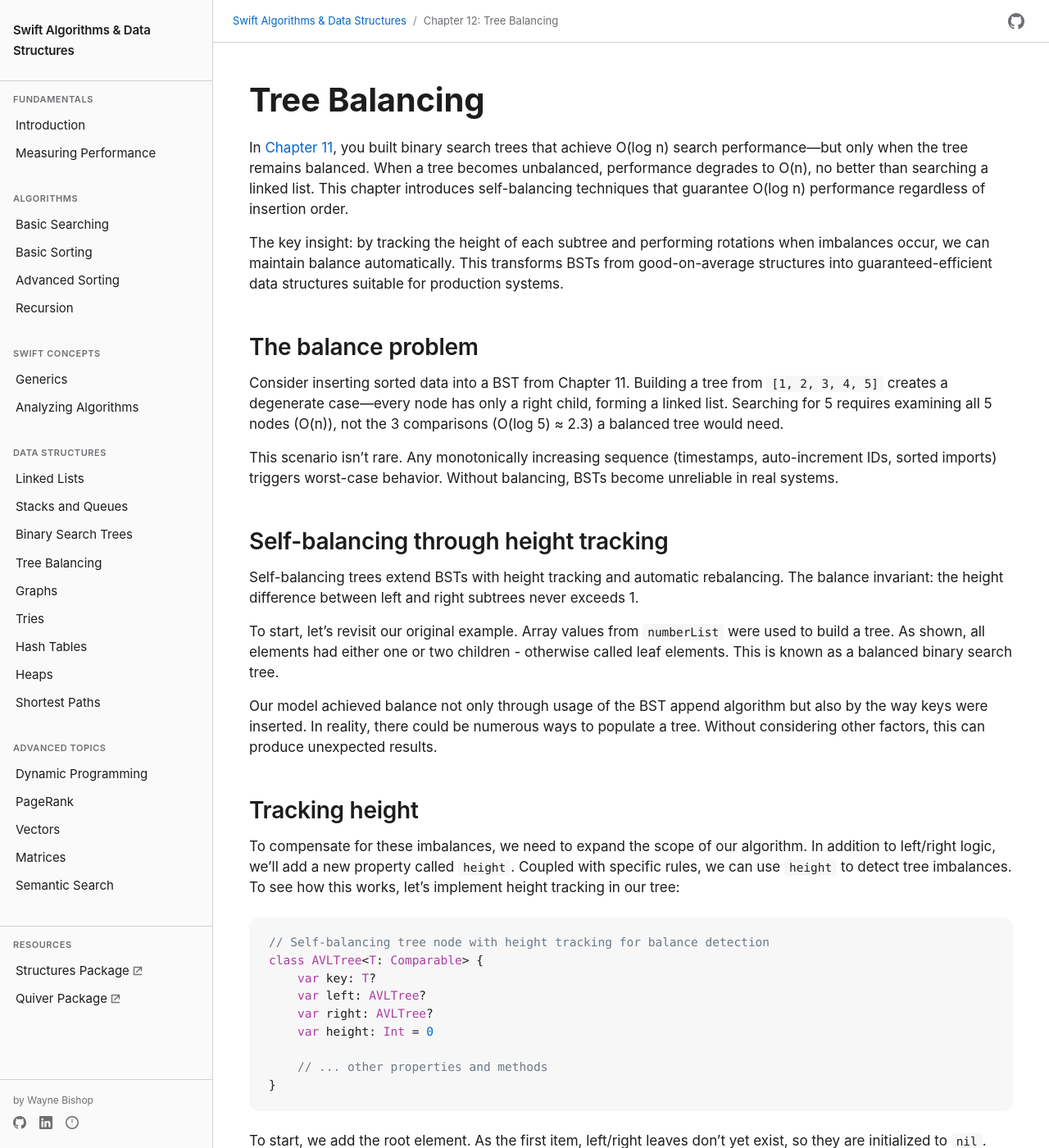
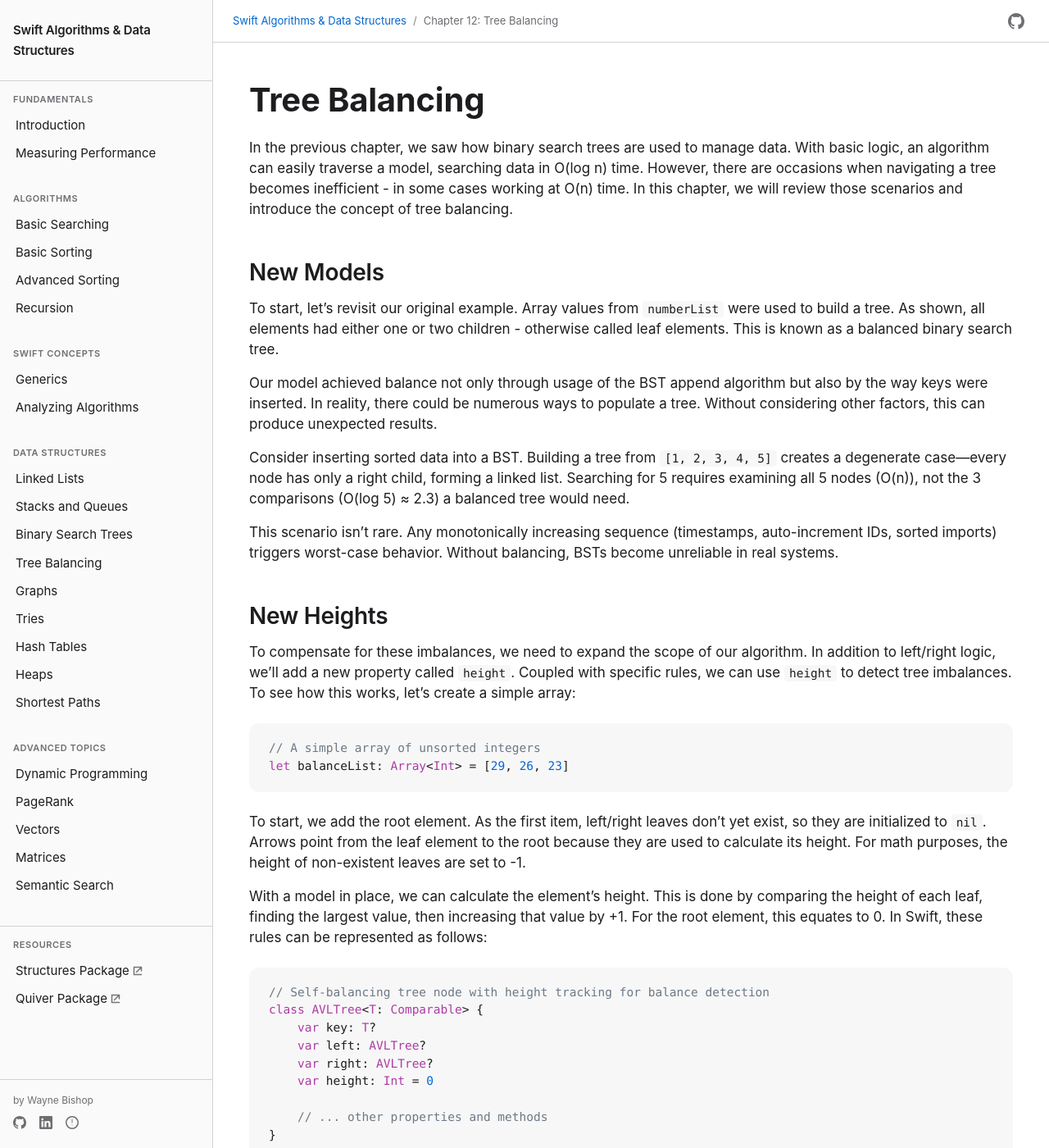
Before and after one commit to waynewbishop/swift-algorithms, a Jekyll site: the page built from 12-tree-balancing.md, in a window 1280 px wide and 1400 px high. Shown: the whole window at 82% size. Built offline with Jekyll 4.4.1, drawn with Linux system fonts in a browser that asks for light colours; some of the changed text lies outside the part shown.

Commit message:
Restore original voice and structure to Chapter 12: Tree Balancing
Major restoration to match original prose style and chapter flow:

**Restored Original Elements:**
- Opening: "In the previous chapter, we saw..." (conversational, not "In Chapter 11, you built...")
- Section titles: "New Models", "New Heights", "Adjusting the Model", "The Results" (simple, clear)
- Concrete example: `let balanceList: Array<Int> = [29, 26, 23]` declared upfront
- Tutorial tone: Conversational and accessible, matching vectors/matrices style
- Original prose flow: Step-by-step walkthrough through specific example

**Content Changes:**
- Removed academic/formal section titles ("The balance problem" → "New Models")
- Removed "Self-balancing through height tracking" redundant section
- Added concrete array declaration early in chapter
- Restored "New Heights" as main section for height tracking
- Restored "Adjusting the Model" as section for rotation
- Restored "The Results" as conclusion section

**What Was Kept:**
- No AVL history (Adelson-Velsky/Landis removed previously)
- No Wikipedia links (removed previously)
- Improved code comments ("Self-balancing tree node")
- Class name AVLTree<T> (production code consistency)
- All technical accuracy (height calc, rotations, balance checking)

**What Was Not Included:**
- Memoization section (not in original, too advanced for chapter)
- Stack-based traversal techniques (not needed)
- Diagram placeholders (user will add images later)

Result: Chapter now matches original tutorial voice while maintaining recent technical improvements. Flows like vectors/matrices chapters with conversational tone and concrete examples.

🤖 Generated with Claude Code
Co-Authored-By: Claude <noreply@anthropic.com>

````diff
--- a/12-tree-balancing.md
+++ b/12-tree-balancing.md
@@ -1,31 +1,34 @@
 ---
 layout: chapter
 title: "Chapter 12: Tree Balancing"
-description: "Maintain balanced binary search trees with AVL rotations"
+description: "Maintaining balanced binary search trees through height tracking and rotations"
 ---
 # Tree Balancing
 
-In [Chapter 11](11-binary-search-trees.md), you built binary search trees that achieve O(log n) search performance—but only when the tree remains balanced. When a tree becomes unbalanced, performance degrades to O(n), no better than searching a linked list. This chapter introduces self-balancing techniques that guarantee O(log n) performance regardless of insertion order.
+In the previous chapter, we saw how binary search trees are used to manage data. With basic logic, an algorithm can easily traverse a model, searching data in O(log n) time. However, there are occasions when navigating a tree becomes inefficient - in some cases working at O(n) time. In this chapter, we will review those scenarios and introduce the concept of tree balancing.
 
-The key insight: by tracking the height of each subtree and performing rotations when imbalances occur, we can maintain balance automatically. This transforms BSTs from good-on-average structures into guaranteed-efficient data structures suitable for production systems.
-
-## The balance problem
-
-Consider inserting sorted data into a BST from Chapter 11. Building a tree from `[1, 2, 3, 4, 5]` creates a degenerate case—every node has only a right child, forming a linked list. Searching for 5 requires examining all 5 nodes (O(n)), not the 3 comparisons (O(log 5) ≈ 2.3) a balanced tree would need.
-
-This scenario isn't rare. Any monotonically increasing sequence (timestamps, auto-increment IDs, sorted imports) triggers worst-case behavior. Without balancing, BSTs become unreliable in real systems.
-
-## Self-balancing through height tracking
-
-Self-balancing trees extend BSTs with height tracking and automatic rebalancing. The balance invariant: the height difference between left and right subtrees never exceeds 1.
+## New Models
 
 To start, let's revisit our original example. Array values from `numberList` were used to build a tree. As shown, all elements had either one or two children - otherwise called leaf elements. This is known as a balanced binary search tree.
 
 Our model achieved balance not only through usage of the BST append algorithm but also by the way keys were inserted. In reality, there could be numerous ways to populate a tree. Without considering other factors, this can produce unexpected results.
 
-## Tracking height
+Consider inserting sorted data into a BST. Building a tree from `[1, 2, 3, 4, 5]` creates a degenerate case—every node has only a right child, forming a linked list. Searching for 5 requires examining all 5 nodes (O(n)), not the 3 comparisons (O(log 5) ≈ 2.3) a balanced tree would need.
 
-To compensate for these imbalances, we need to expand the scope of our algorithm. In addition to left/right logic, we'll add a new property called `height`. Coupled with specific rules, we can use `height` to detect tree imbalances. To see how this works, let's implement height tracking in our tree:
+This scenario isn't rare. Any monotonically increasing sequence (timestamps, auto-increment IDs, sorted imports) triggers worst-case behavior. Without balancing, BSTs become unreliable in real systems.
+
+## New Heights
+
+To compensate for these imbalances, we need to expand the scope of our algorithm. In addition to left/right logic, we'll add a new property called `height`. Coupled with specific rules, we can use `height` to detect tree imbalances. To see how this works, let's create a simple array:
+
+```swift
+// A simple array of unsorted integers
+let balanceList: Array<Int> = [29, 26, 23]
+```
+
+To start, we add the root element. As the first item, left/right leaves don't yet exist, so they are initialized to `nil`. Arrows point from the leaf element to the root because they are used to calculate its height. For math purposes, the height of non-existent leaves are set to -1.
+
+With a model in place, we can calculate the element's height. This is done by comparing the height of each leaf, finding the largest value, then increasing that value by +1. For the root element, this equates to 0. In Swift, these rules can be represented as follows:
 
 ```swift
 // Self-balancing tree node with height tracking for balance detection
@@ -39,9 +42,7 @@ class AVLTree<T: Comparable> {
 }
 ```
 
-To start, we add the root element. As the first item, left/right leaves don't yet exist, so they are initialized to `nil`. Arrows point from the leaf element to the root because they are used to calculate its height. For math purposes, the height of non-existent leaves are set to -1.
-
-With a model in place, we can calculate the element's height. This is done by comparing the height of each leaf, finding the largest value, then increasing that value by +1. For the root element, this equates to 0. In Swift, these rules can be represented as follows:
+The height calculation follows a simple pattern:
 
 ```swift
 // Height calculation for balance checking
@@ -63,7 +64,7 @@ extension AVLTree {
 }
 ```
 
-## Measuring balance
+## Measuring Balance
 
 With the root element established, we can proceed to add the next value. Upon implementing standard BST logic, item 26 is positioned as the left leaf node. As a new item, its height is also calculated (i.e., 0). However, since our model is a hierarchy, we traverse upwards to recalculate its parent height value.
 
@@ -91,7 +92,7 @@ extension AVLTree {
 }
 ```
 
-## Restoring balance through rotation
+## Adjusting the Model
 
 With 29 and 26 added, we can proceed to insert the final value (i.e., 23). Like before, we continue to traverse the left side of the tree. However, upon insertion, the math reveals node 29 violates the BST property. In other words, its subtree is no longer balanced.
 
@@ -129,7 +130,7 @@ extension AVLTree {
 
 Even though we undergo a series of steps, the process occurs in O(1) time. Meaning, its performance is unaffected by other factors such as number of leaf nodes, descendants, or tree height. In addition, even though we've completed a right rotation, similar steps could be implemented to resolve both left and right imbalances.
 
-## Sort order preservation
+## The Results
 
 With tree balancing, it is important to note that techniques like rotations improve performance but do not change tree output. For example, even though a right rotation changes the connections between nodes, the overall BST sort order is preserved. As a test, one can traverse a balanced and unbalanced BST comparing the same values and receive the same results. In our case, a simple depth-first search will produce the following:
 
````
